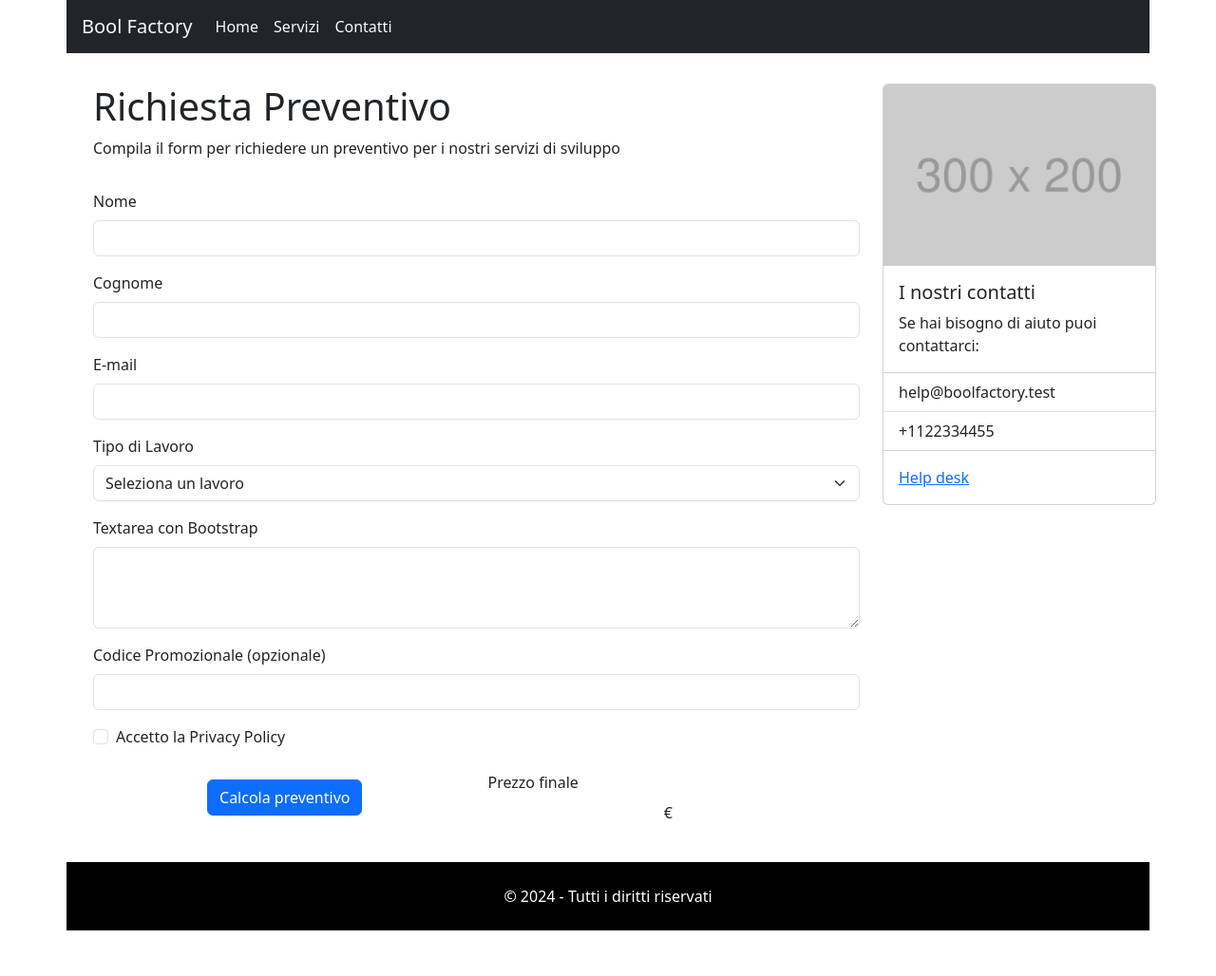
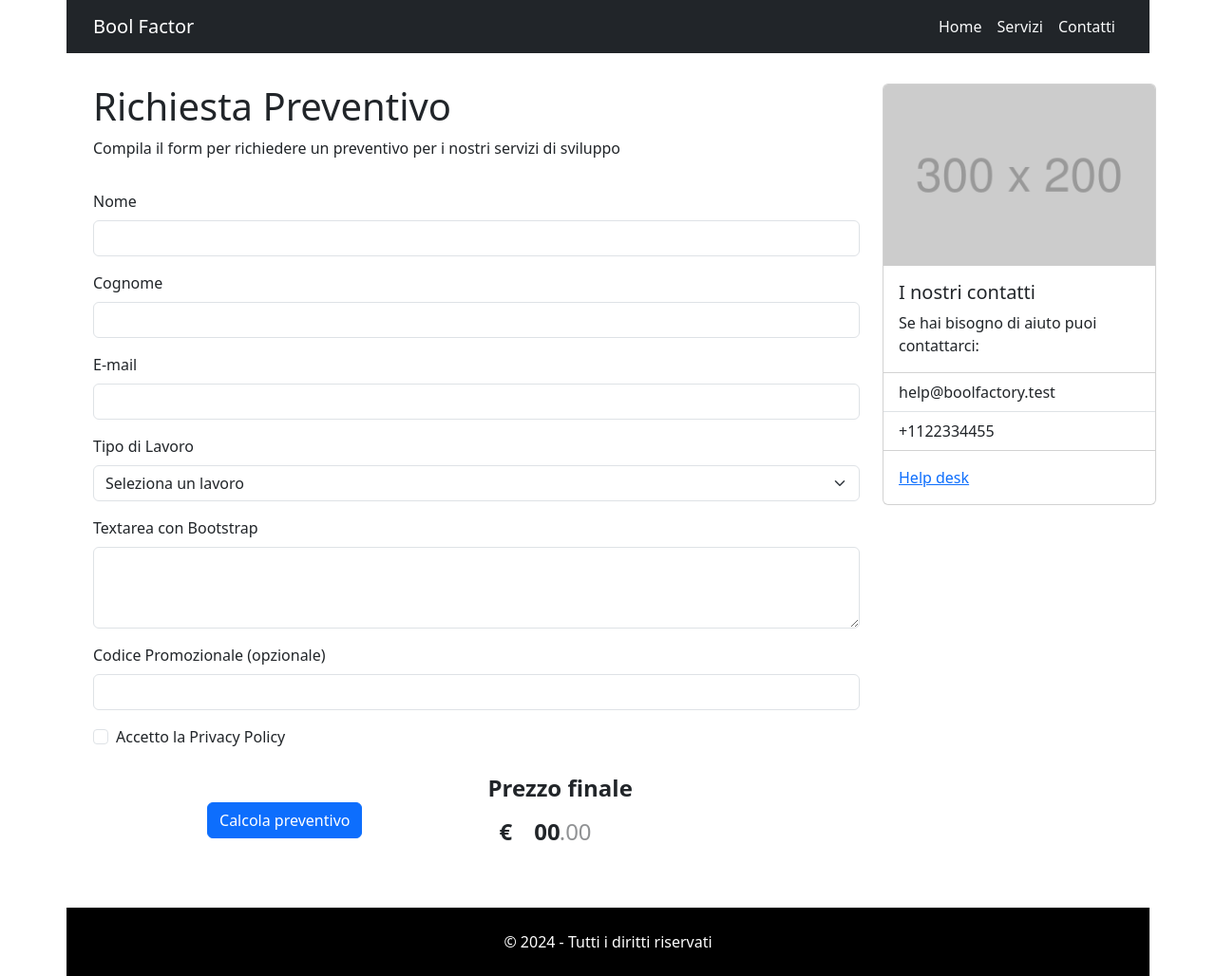
Before and after one commit to ManuelMarchiotto/bootstrap-preventivo, a plain HTML site: page index.html in a window 1280 px wide. Shown: the whole page at 95% size. Before the commit the page ends 980 px from the top, so only its background shows below. Drawn offline with nearby package versions, Linux system fonts and the light colour scheme.

Commit message:
add: finish work

```diff
--- a/index.html
+++ b/index.html
@@ -17,21 +17,23 @@
     <!--header-->
     <header>
         <!--navbar-->
-          <nav class="navbar navbar-dark bg-dark navbar-expand-lg px-3 mb-3 container">
-            <a class="navbar-brand text-light" href="#">Bool Factory</a>
-            <button class="navbar-toggler" type="button" data-bs-toggle="collapse" data-bs-target="#navbarSupportedContent" aria-controls="navbarSupportedContent" aria-expanded="false" aria-label="Toggle navigation">
-              <span class="navbar-toggler-icon"></span>
-            </button>
-            <div class="collapse navbar-collapse" id="navbarSupportedContent">
-              <div class="navbar-nav">
-                  <a class="nav-link text-light" href="#">Home</a>
-                  <a class="nav-link text-light" href="#">Servizi</a>
-                  <a class="nav-link text-light" href="#">Contatti</a>
+          <nav class="navbar navbar-expand-lg navbar-dark bg-dark container px-3 mb-3">
+            <div class="container-fluid">
+              <a class="navbar-brand" href="#">Bool Factor</a>
+              <button class="navbar-toggler" type="button" data-bs-toggle="collapse" data-bs-target="#navbarSupportedContent" aria-controls="navbarSupportedContent" aria-expanded="false" aria-label="Toggle navigation">
+                <span class="navbar-toggler-icon"></span>
+              </button>
+              <div class="collapse navbar-collapse" id="navbarSupportedContent">
+                <ul class="navbar-nav me-auto mb-2 mb-lg-0">
+                </ul>
+                <form class="d-flex" role="search">
+                  <a class="nav-link text-light m-2" href="#">Home</a>
+                  <a class="nav-link text-light  m-2" href="#">Servizi</a>
+                  <a class="nav-link text-light  m-2" href="#">Contatti</a>
+                </form>
               </div>
             </div>
-
           </nav>
-
         <!--/navbar-->
     </header>
     <!--/header-->
@@ -88,13 +90,13 @@
                       <div class="col-sm-6 text-center">
                         <button id="submit" type="button" class="btn btn-primary">Calcola preventivo</button>
                       </div>
-                      <div class="col-sm-6">
-                          <label  class="form-label">Prezzo finale</label>
-                          <div class="d-flex">
-                            <p class="m-auto">€</p>
-                            <p id="total"></p>
-                            <p id="resto"></p>
-                          </div>
+                      <div class="col-sm-6 ">
+                          <label  class="form-label fs-4 fw-bolder mb-1">Prezzo finale</label>
+                            <div class="input-group mb-3">
+                              <span class="input-group-text bg-transparent border border-0 fs-4 fw-bolder ">€</span>
+                              <span class="input-group-text bg-transparent border border-0 pe-0  fs-4 fw-bolder " id="total">00</span>
+                              <span class="input-group-text bg-transparent border border-0 ps-0  fs-4 text-body-tertiary" id="resto">.00</span>
+                            </div>
                       </div>
                     </div>
                   </div>
@@ -102,7 +104,7 @@
                 <!-- /corpo colonna 1 -->
               </div>
                 <!-- colonna 2-->
-                <div class="col-12 col-lg-4 col-xl-3">
+                <div class="col-s-6 col-lg-4 col-xl-3">
                   <div class="card" style="width: 18rem;">
                     <img src="img/300x200.png" class="card-img-top" alt="...">
                       <div class="card-body">
--- a/main.js
+++ b/main.js
@@ -63,8 +63,20 @@ calcola.addEventListener("click",function(){
 
     }
     let totalPrice = (priceHour * 10)-(((priceHour * 10)*discount)/100);
-    console.log(discount);
-    console.log(priceHour);
-    document.getElementById("total").innerHTML = totalPrice;
-    ;
+    let resto = (100-((priceHour * 10)*discount)%100);
+    //console.log(discount);
+    //console.log(priceHour);
+    console.log(totalPrice);
+    console.log(resto);
+    //console.log(((priceHour * 10)*discount)/100);
+    //console.log(((priceHour * 10)*discount)%100);
+    //console.log(100-((priceHour * 10)*discount)%100);
+    document.getElementById("total").innerHTML = Math.trunc(totalPrice);
+
+    if(resto != 100){
+        document.getElementById("resto").innerHTML = `.${resto}`;
+    }else{
+        document.getElementById("resto").innerHTML = ".0";
+    }
+
 });
```
